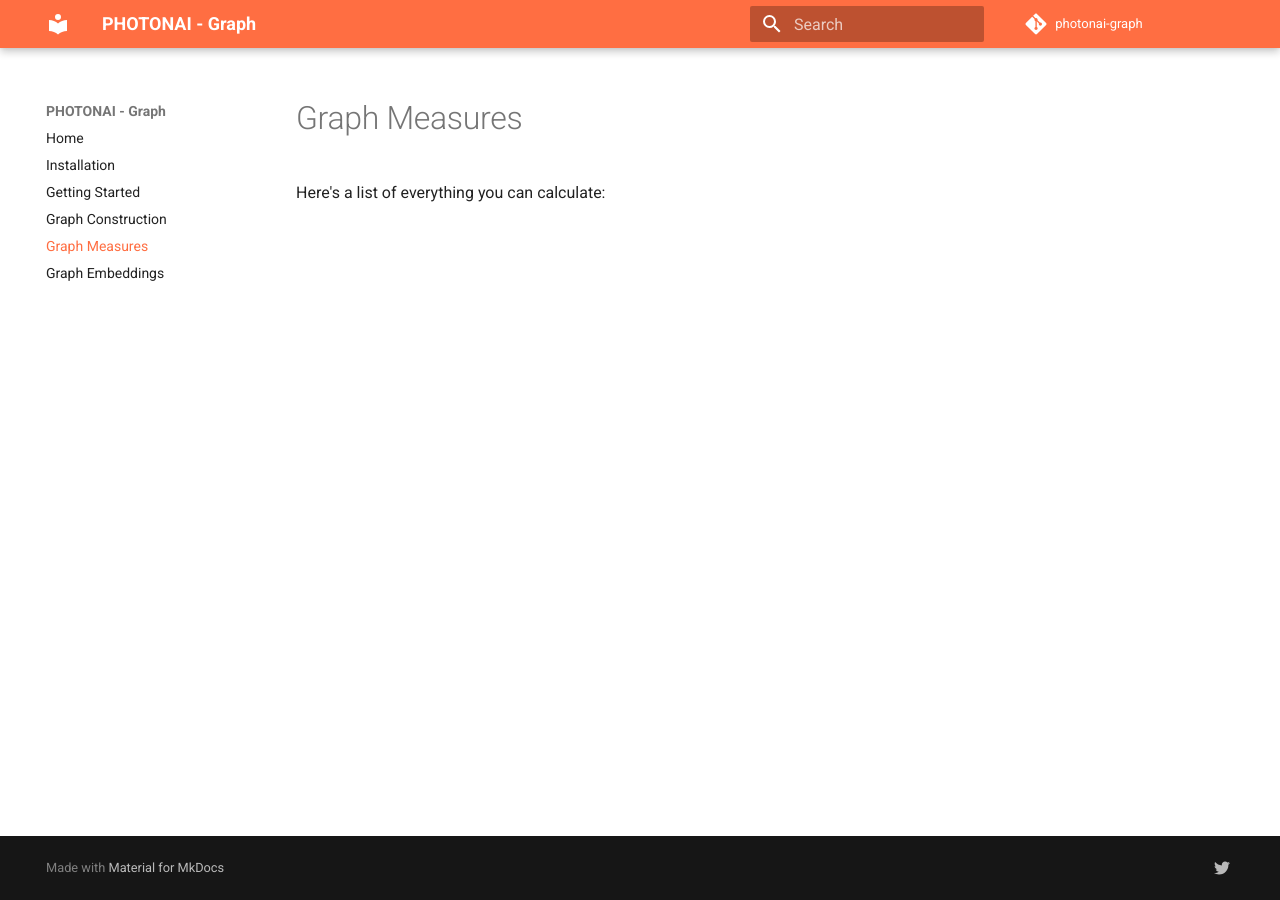
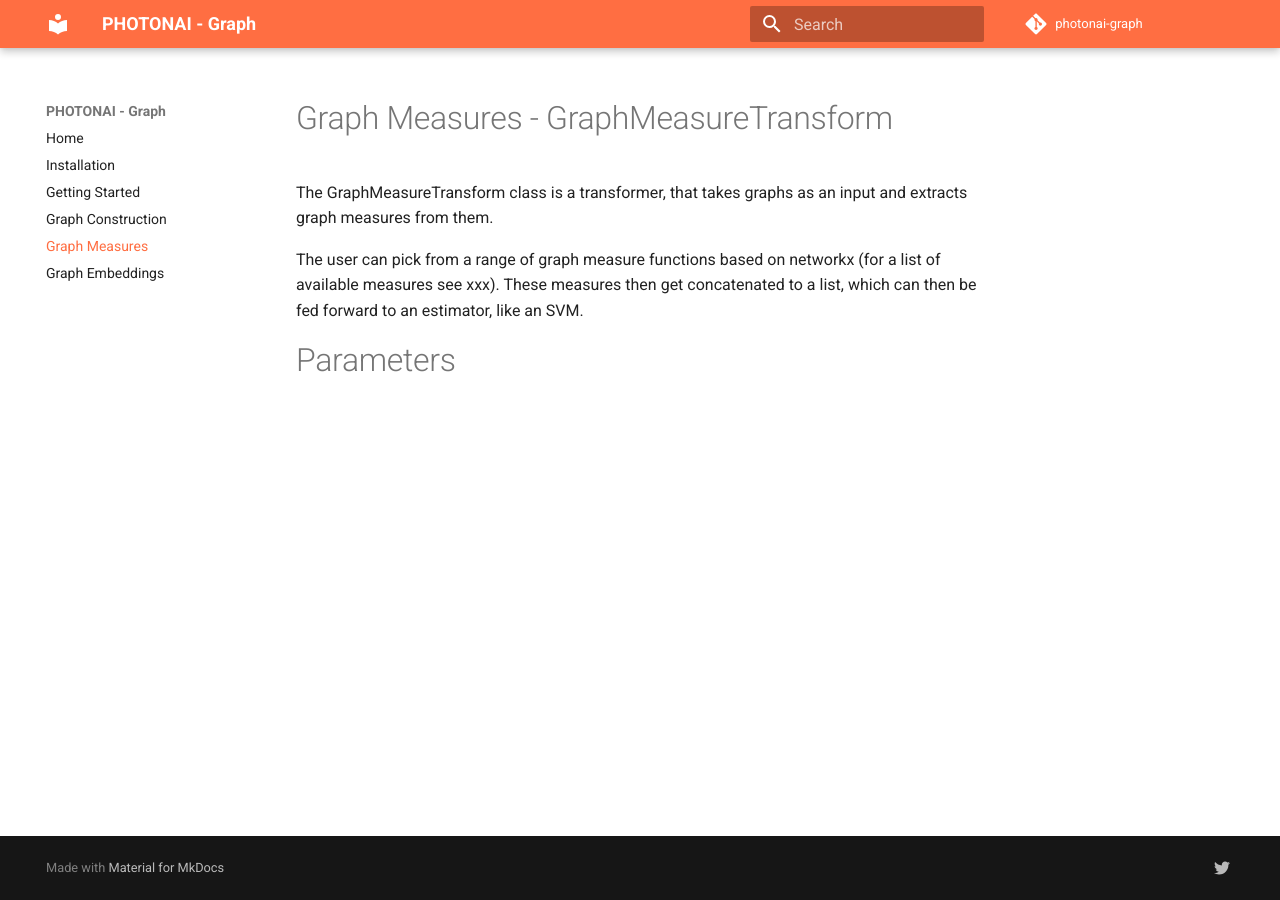
Before and after one commit to wwu-mmll/photonai_graph, an MkDocs documentation site: the page built from documentation/docs/graph_measures.md, in a window 1280 px wide. Built offline with MkDocs 1.6.1 and Material for MkDocs 9.7.7, drawn with Linux system fonts in a browser that asks for light colours; comment, search, counter and statistics services are not loaded.

Commit message:
Update graph_measures.md

```diff
--- a/documentation/docs/graph_measures.md
+++ b/documentation/docs/graph_measures.md
@@ -1,5 +1,8 @@
-# Graph Measures
+# Graph Measures - GraphMeasureTransform
 
 
+The GraphMeasureTransform class is a transformer, that takes graphs as an input and extracts graph measures from them.
 
-Here's a list of everything you can calculate:
+The user can pick from a range of graph measure functions based on networkx (for a list of available measures see xxx). These measures then get concatenated to a list, which can then be fed forward to an estimator, like an SVM.
+
+# Parameters
```
